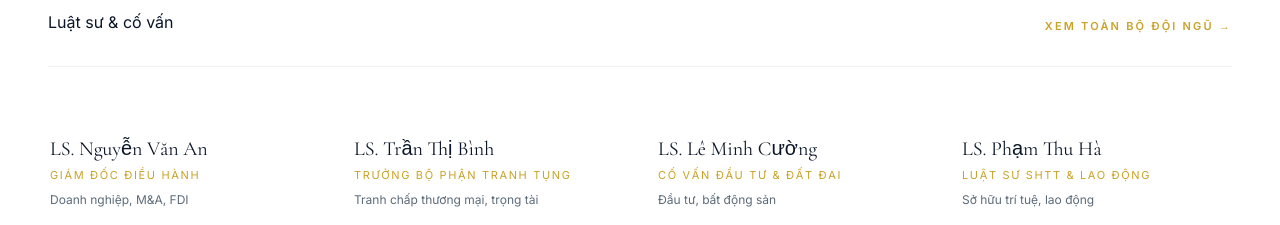
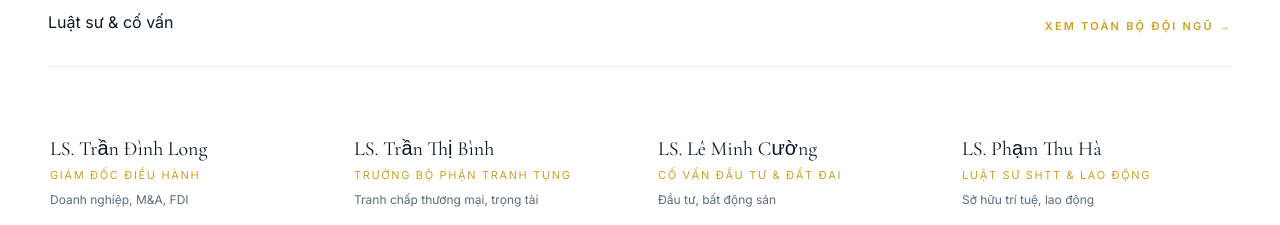
Before and after one commit to juznature2010-cyber/juz-legal, a Next.js app: page / in a window 1280 px wide. Shown: the part 4580-4805 px from the top of the page. Built offline with nearby package versions, Linux system fonts and the light colour scheme; no server answers; a web font is replaced by a local one.

Commit message:
content: add LS Tran Dinh Long as managing director and default booking lawyer
Update team profile and pre-select him on the consultation booking form.

```diff
--- a/src/components/sections/booking-form.tsx
+++ b/src/components/sections/booking-form.tsx
@@ -84,6 +84,7 @@ export function BookingForm() {
         <select
           id="lawyer"
           name="lawyer"
+          defaultValue="tran-dinh-long"
           className="mt-1.5 flex h-11 w-full rounded-md border border-navy/15 bg-white px-4 text-sm"
         >
           <option value="">Bất kỳ luật sư phù hợp</option>
--- a/src/lib/data.ts
+++ b/src/lib/data.ts
@@ -290,12 +290,12 @@ export const workProcess = [
 
 export const team: TeamMember[] = [
   {
-    slug: "nguyen-van-an",
-    name: "LS. Nguyễn Văn An",
+    slug: "tran-dinh-long",
+    name: "LS. Trần Đình Long",
     role: "Giám đốc điều hành",
     specialty: "Doanh nghiệp, M&A, FDI",
-    experience: "18 năm — từng là cố vấn tại tập đoàn đa quốc gia",
-    license: "Thành viên Đoàn luật sư TP.HCM",
+    experience: "40 năm công tác pháp luật — Nguyên Chánh án, Phó Chánh án",
+    license: "Chứng chỉ trọng tài quốc tế",
     image: "/team/placeholder-1.jpg",
   },
   {
```
